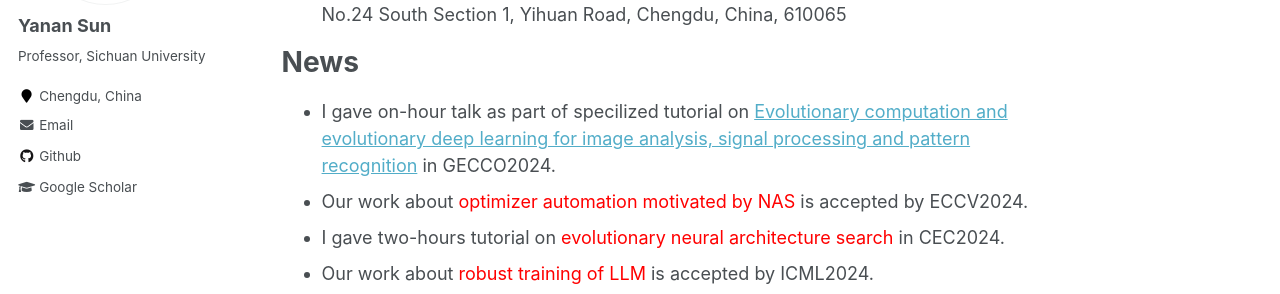
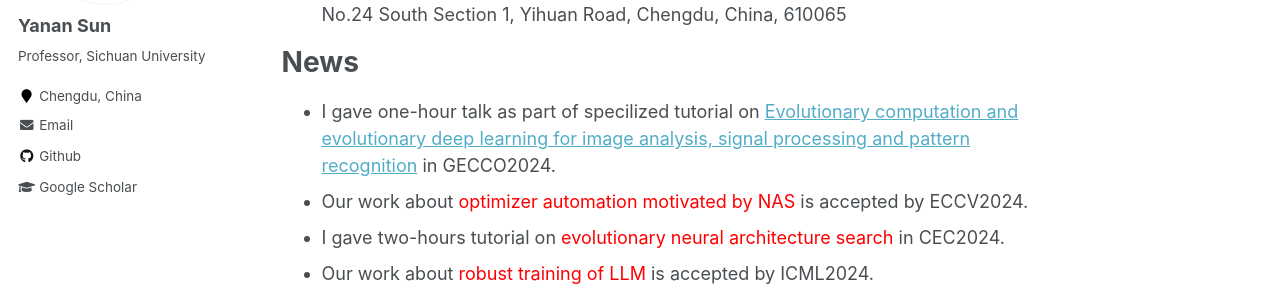
Before and after one commit to yn-sun/yn-sun.github.io, a Jekyll site: the page built from _pages/about.md, in a window 1280 px wide and 900 px high. Shown: the part 357-651 px from the top of the window. Built offline with Jekyll 4.4.1, drawn with Linux system fonts in a browser that asks for light colours; comment, search, counter and statistics services are not loaded.

Commit message:
Update about.md

```diff
--- a/_pages/about.md
+++ b/_pages/about.md
@@ -18,7 +18,7 @@
 
 News
 ======
-* I gave on-hour talk as part of specilized tutorial on <span style="color: #FF0000">[Evolutionary computation and evolutionary deep learning for image analysis, signal processing and pattern recognition](https://gecco-2024.sigevo.org/Tutorials#id_Evolutionary%20Computation%20and%20Evolutionary%20Deep%20Learning%20for%20Image%20Analysis,%20Signal%20Processing%20and%20Pattern%20Recognition)</span> in GECCO2024.
+* I gave one-hour talk as part of specilized tutorial on <span style="color: #FF0000">[Evolutionary computation and evolutionary deep learning for image analysis, signal processing and pattern recognition](https://gecco-2024.sigevo.org/Tutorials#id_Evolutionary%20Computation%20and%20Evolutionary%20Deep%20Learning%20for%20Image%20Analysis,%20Signal%20Processing%20and%20Pattern%20Recognition)</span> in GECCO2024.
 * Our work about <span style="color: #FF0000">optimizer automation motivated by NAS</span> is accepted by ECCV2024.
 * I gave two-hours tutorial on <span style="color: #FF0000">evolutionary neural architecture search</span> in CEC2024.
 * Our work about <span style="color: #FF0000">robust training of LLM</span> is accepted by ICML2024.
```
